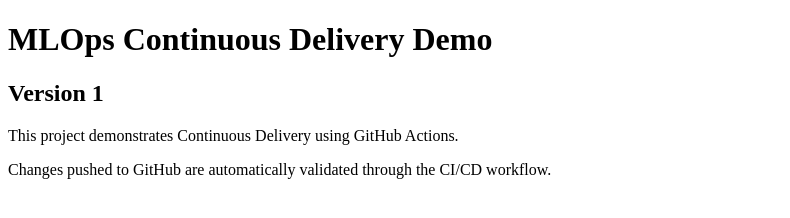
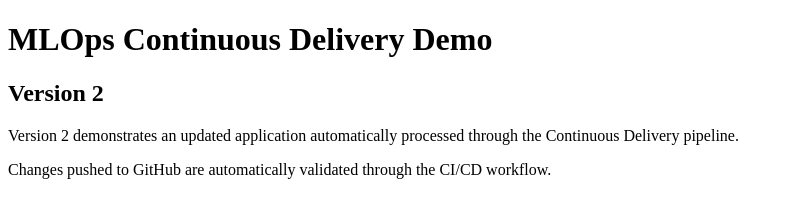
Before and after one commit to Parakandlakushalkumar/mlops-m2-11, a plain HTML site: page index.html in a window 1280 px wide. Shown: the whole page, without its empty margins (0-790 px from the left). Drawn offline with Linux system fonts and the light colour scheme.

Commit message:
Update application to Version 2

```diff
--- a/index.html
+++ b/index.html
@@ -5,11 +5,11 @@
 </head>
 <body>
     <h1>MLOps Continuous Delivery Demo</h1>
-    <h2>Version 1</h2>
+    <h2>Version 2</h2>
 
     <p>
-        This project demonstrates Continuous Delivery using
-        GitHub Actions.
+        Version 2 demonstrates an updated application automatically
+    processed through the Continuous Delivery pipeline.
     </p>
 
     <p>
```
